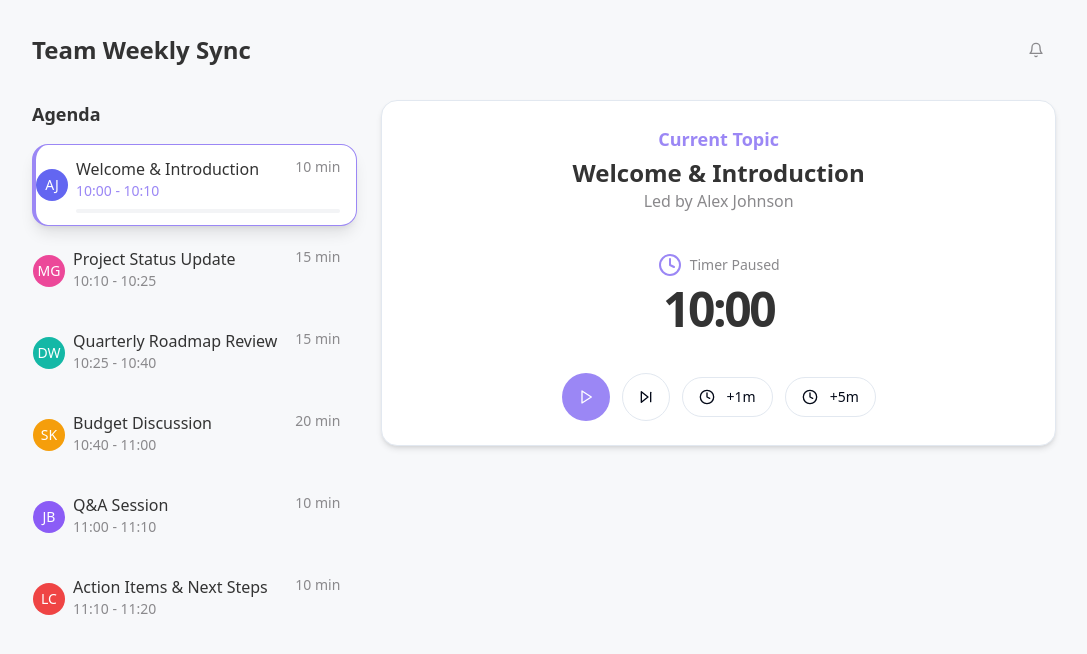
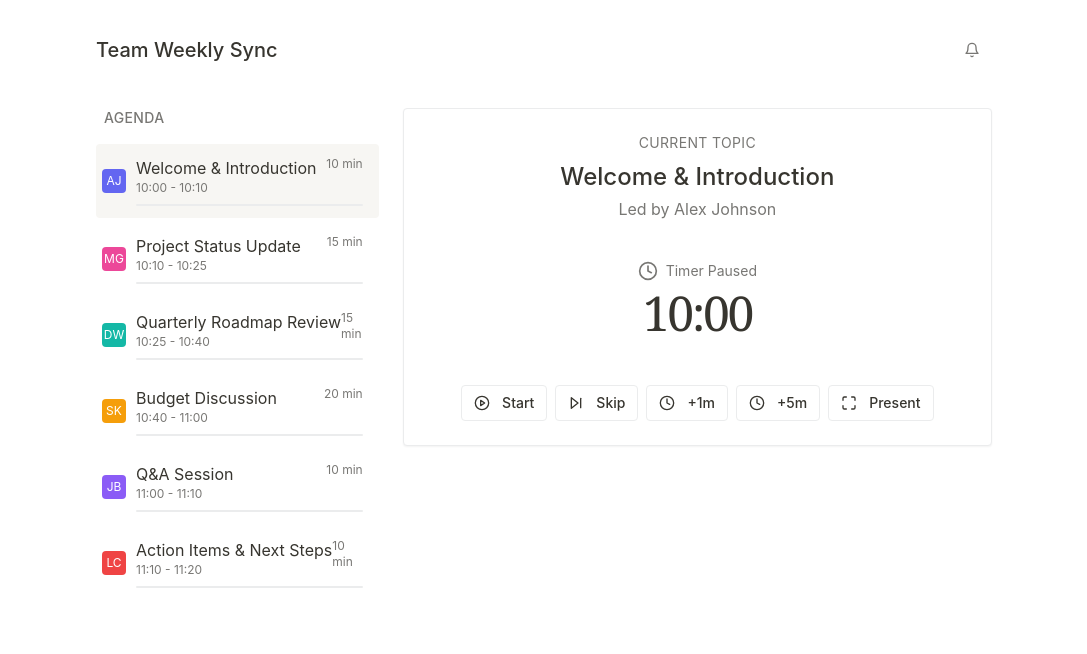
Before and after one commit to John516csd/focusflow-meeting-zen, a React (Vite) app: page / in a window 1280 px wide. Shown: the top 654 px of the page, without its empty margins (96-1183 px from the left). Built offline with nearby package versions, Linux system fonts and the light colour scheme.

Commit message:
feat: Implement Agenda Timer UI
Implement a minimal and Notion-inspired Agenda Timer UI with normal and fullscreen modes, including agenda list, countdown timer, and control buttons.

```diff
--- a/src/components/AgendaItem.tsx
+++ b/src/components/AgendaItem.tsx
@@ -11,45 +11,43 @@ interface AgendaItemProps {
 
 const AgendaItem: React.FC<AgendaItemProps> = ({ item, isActive, progress }) => {
   const itemClasses = `
-    agenda-item relative pl-10 pr-4 py-3 mb-2 rounded-2xl border border-transparent
-    ${isActive ? "agenda-item-active" : ""}
-    ${item.isCompleted ? "agenda-item-completed" : ""}
+    agenda-item relative pl-10 pr-4 py-3 mb-1 rounded-md transition-all duration-200 ease-in-out
+    ${isActive ? "bg-notion-hover text-notion-text" : "hover:bg-notion-hover"}
+    ${item.isCompleted ? "text-notion-subtle" : ""}
   `;
 
   return (
     <div className={itemClasses}>
-      {/* Timeline connector */}
-      <div className={isActive ? "timeline-connector-active" : "timeline-connector"}></div>
-
-      {/* Avatar positioned on the timeline */}
-      <div className="absolute left-0 top-1/2 transform -translate-y-1/2 z-10">
+      {/* Avatar positioned on the left */}
+      <div className="absolute left-1.5 top-1/2 transform -translate-y-1/2 z-10">
         <TeamAvatar
           initials={item.owner.initials}
           backgroundColor={item.owner.avatarColor}
           name={item.owner.name}
+          size="sm"
         />
       </div>
 
       <div className="flex justify-between items-start mb-1">
         <div className="flex-1">
-          <h3 className="font-medium text-timer-text-primary truncate">{item.title}</h3>
-          <p className="agenda-time text-timer-text-secondary text-sm">
+          <h3 className={`font-normal ${isActive ? "font-medium" : ""} text-notion-text truncate transition-all duration-200`}>
+            {item.title}
+          </h3>
+          <p className="text-notion-subtle text-xs">
             {item.startTime} - {item.endTime}
           </p>
         </div>
-        <div className="text-sm font-medium text-timer-text-secondary">
+        <div className="text-xs font-normal text-notion-subtle">
           {item.duration} min
         </div>
       </div>
 
-      {isActive && (
-        <div className="progress-bar-container mt-2">
-          <div
-            className="progress-bar transition-all duration-1000 ease-linear"
-            style={{ width: `${progress}%` }}
-          ></div>
-        </div>
-      )}
+      <div className="progress-bar-container mt-2 h-0.5 w-full bg-notion-border rounded-full overflow-hidden">
+        <div
+          className={`h-full ${isActive ? "bg-notion-accent" : "bg-notion-subtle/30"} rounded-full transition-all duration-1000 ease-linear`}
+          style={{ width: `${isActive ? progress : item.isCompleted ? 100 : 0}%` }}
+        ></div>
+      </div>
     </div>
   );
 };
--- a/src/components/AgendaTimer.tsx
+++ b/src/components/AgendaTimer.tsx
@@ -5,6 +5,7 @@ import { initialAgendaItems, AgendaItem } from "@/data/agendaData";
 import AgendaItemComponent from "./AgendaItem";
 import CountdownTimer from "./CountdownTimer";
 import TimerControls from "./TimerControls";
+import FullscreenTimer from "./FullscreenTimer";
 import { Card } from "@/components/ui/card";
 import { Bell, BellOff } from "lucide-react";
 import { Button } from "@/components/ui/button";
@@ -12,6 +13,7 @@ import { Button } from "@/components/ui/button";
 const AgendaTimer: React.FC = () => {
   const [agendaItems, setAgendaItems] = useState<AgendaItem[]>(initialAgendaItems);
   const [soundEnabled, setSoundEnabled] = useState<boolean>(true);
+  const [isFullscreen, setIsFullscreen] = useState<boolean>(false);
 
   // Handle agenda item completion
   const handleAgendaComplete = useCallback((id: string) => {
@@ -39,33 +41,51 @@ const AgendaTimer: React.FC = () => {
     setSoundEnabled((prev) => !prev);
   };
 
+  // Toggle fullscreen mode
+  const toggleFullscreen = () => {
+    setIsFullscreen((prev) => !prev);
+  };
+
+  if (isFullscreen && currentItem) {
+    return (
+      <FullscreenTimer
+        title={currentItem.title}
+        owner={currentItem.owner.name}
+        timeRemaining={timer.formattedTimeRemaining}
+        isPaused={timer.isPaused}
+        isWarning={timer.isWarning}
+        onExit={toggleFullscreen}
+      />
+    );
+  }
+
   return (
-    <div className="min-h-screen bg-timer-background flex flex-col p-4 md:p-8">
-      <div className="max-w-5xl w-full mx-auto grid grid-cols-1 lg:grid-cols-3 gap-6">
+    <div className="min-h-screen bg-notion-background flex flex-col p-4 md:p-8 font-sans">
+      <div className="max-w-4xl w-full mx-auto grid grid-cols-1 lg:grid-cols-3 gap-6">
         {/* Meeting title and sound toggle */}
-        <div className="lg:col-span-3 flex justify-between items-center mb-2">
-          <h1 className="text-2xl font-bold text-timer-text-primary">Team Weekly Sync</h1>
+        <div className="lg:col-span-3 flex justify-between items-center mb-4">
+          <h1 className="text-xl font-medium text-notion-text">Team Weekly Sync</h1>
           <Button
             variant="ghost"
             size="sm"
             onClick={toggleSound}
-            className="text-timer-text-secondary"
+            className="text-notion-subtle hover:bg-notion-hover rounded-md"
             aria-label={soundEnabled ? "Disable sound" : "Enable sound"}
           >
             {soundEnabled ? (
-              <Bell className="h-5 w-5" />
+              <Bell className="h-4 w-4" />
             ) : (
-              <BellOff className="h-5 w-5" />
+              <BellOff className="h-4 w-4" />
             )}
           </Button>
         </div>
 
         {/* Agenda timeline - left column */}
         <div className="lg:col-span-1">
-          <h2 className="font-semibold text-lg mb-4 text-timer-text-primary">
+          <h2 className="font-medium text-sm mb-4 text-notion-subtle uppercase tracking-wide px-2">
             Agenda
           </h2>
-          <div className="relative">
+          <div className="relative space-y-0.5">
             {agendaItems.map((item) => (
               <AgendaItemComponent
                 key={item.id}
@@ -79,16 +99,16 @@ const AgendaTimer: React.FC = () => {
 
         {/* Timer and controls - right column */}
         <div className="lg:col-span-2">
-          <Card className="p-6 rounded-2xl shadow-md bg-white">
+          <Card className="p-6 rounded-md shadow-notion bg-white border-notion-border">
             {currentItem && (
-              <div className="text-center mb-4">
-                <h2 className="text-lg font-semibold text-timer-highlight mb-1">
+              <div className="text-center mb-4 animate-fade-in-slow">
+                <h2 className="text-sm font-normal text-notion-subtle uppercase tracking-wide mb-2">
                   Current Topic
                 </h2>
-                <h3 className="text-2xl font-bold text-timer-text-primary">
+                <h3 className="text-2xl font-medium text-notion-text mb-1">
                   {currentItem.title}
                 </h3>
-                <p className="text-timer-text-secondary">
+                <p className="text-notion-subtle">
                   Led by {currentItem.owner.name}
                 </p>
               </div>
@@ -106,6 +126,7 @@ const AgendaTimer: React.FC = () => {
               onPause={timer.actions.pause}
               onSkip={timer.actions.skipToNext}
               onAddTime={timer.actions.addTime}
+              onToggleFullscreen={toggleFullscreen}
             />
           </Card>
         </div>
--- a/src/components/CountdownTimer.tsx
+++ b/src/components/CountdownTimer.tsx
@@ -6,29 +6,44 @@ interface CountdownTimerProps {
   timeRemaining: string;
   isPaused: boolean;
   isWarning: boolean;
+  isFullscreen?: boolean;
 }
 
 const CountdownTimer: React.FC<CountdownTimerProps> = ({
   timeRemaining,
   isPaused,
-  isWarning
+  isWarning,
+  isFullscreen = false
 }) => {
   // Determine text color based on warning state
-  const textColorClass = isWarning ? "text-amber-500" : "text-timer-text-primary";
+  const textColorClass = isWarning ? "text-amber-500" : "text-notion-text";
+
+  if (isFullscreen) {
+    return (
+      <div className="flex flex-col items-center justify-center py-8">
+        <div className={`text-8xl font-serif tracking-tighter ${textColorClass} transition-colors duration-300`}>
+          {timeRemaining}
+        </div>
+        <div className="mt-4 text-notion-subtle text-lg">
+          {isPaused ? "Timer Paused" : isWarning ? "Almost Time!" : "Time Remaining"}
+        </div>
+      </div>
+    );
+  }
 
   return (
-    <div className="flex flex-col items-center justify-center py-6 animate-fade-in">
+    <div className="flex flex-col items-center justify-center py-6 transition-opacity duration-300 ease-in-out">
       <div className="flex items-center mb-2">
         {isWarning ? (
-          <AlertCircle className="w-6 h-6 mr-2 text-amber-500 animate-pulse-soft" />
+          <AlertCircle className="w-5 h-5 mr-2 text-amber-500" />
         ) : (
-          <Clock className="w-6 h-6 mr-2 text-timer-highlight" />
+          <Clock className="w-5 h-5 mr-2 text-notion-subtle" />
         )}
-        <span className="text-sm font-medium text-timer-text-secondary">
+        <span className="text-sm font-normal text-notion-subtle">
           {isPaused ? "Timer Paused" : isWarning ? "Almost Time!" : "Time Remaining"}
         </span>
       </div>
-      <div className={`text-5xl font-bold tracking-tighter ${textColorClass}`}>
+      <div className={`text-5xl font-serif tracking-tighter ${textColorClass} transition-colors duration-300`}>
         {timeRemaining}
       </div>
     </div>
--- /dev/null
+++ b/src/components/FullscreenTimer.tsx
@@ -0,0 +1,56 @@
+
+import React from "react";
+import { X } from "lucide-react";
+import CountdownTimer from "./CountdownTimer";
+import { Button } from "@/components/ui/button";
+
+interface FullscreenTimerProps {
+  title: string;
+  owner: string;
+  timeRemaining: string;
+  isPaused: boolean;
+  isWarning: boolean;
+  onExit: () => void;
+}
+
+const FullscreenTimer: React.FC<FullscreenTimerProps> = ({
+  title,
+  owner,
+  timeRemaining,
+  isPaused,
+  isWarning,
+  onExit
+}) => {
+  return (
+    <div className="fixed inset-0 bg-notion-background flex flex-col items-center justify-center z-50 p-6 animate-fade-in-slow">
+      <Button
+        variant="ghost"
+        size="sm"
+        onClick={onExit}
+        className="absolute top-4 right-4 text-notion-subtle hover:bg-notion-hover rounded-md"
+        aria-label="Exit fullscreen"
+      >
+        <X className="h-5 w-5" />
+      </Button>
+
+      <div className="text-center max-w-2xl animate-slide-in-bottom">
+        <h1 className="text-4xl md:text-5xl font-serif text-notion-text mb-6">
+          {title}
+        </h1>
+
+        <div className="text-notion-subtle text-lg mb-12">
+          Led by {owner}
+        </div>
+
+        <CountdownTimer
+          timeRemaining={timeRemaining}
+          isPaused={isPaused}
+          isWarning={isWarning}
+          isFullscreen={true}
+        />
+      </div>
+    </div>
+  );
+};
+
+export default FullscreenTimer;
--- a/src/components/TeamAvatar.tsx
+++ b/src/components/TeamAvatar.tsx
@@ -17,7 +17,7 @@ const TeamAvatar: React.FC<TeamAvatarProps> = ({ initials, backgroundColor, name
 
   return (
     <div
-      className={`${sizeClasses[size]} rounded-full flex items-center justify-center text-white font-medium`}
+      className={`${sizeClasses[size]} rounded-md flex items-center justify-center text-white font-normal transition-all duration-150`}
       style={{ backgroundColor }}
       title={name}
     >
--- a/src/components/TimerControls.tsx
+++ b/src/components/TimerControls.tsx
@@ -1,6 +1,6 @@
 
 import React from "react";
-import { Play, Pause, SkipForward, Clock } from "lucide-react";
+import { PlayCircle, PauseCircle, SkipForward, Clock, Maximize } from "lucide-react";
 import { Button } from "@/components/ui/button";
 
 interface TimerControlsProps {
@@ -9,6 +9,7 @@ interface TimerControlsProps {
   onPause: () => void;
   onSkip: () => void;
   onAddTime: (minutes: number) => void;
+  onToggleFullscreen: () => void;
 }
 
 const TimerControls: React.FC<TimerControlsProps> = ({
@@ -17,41 +18,47 @@ const TimerControls: React.FC<TimerControlsProps> = ({
   onPause,
   onSkip,
   onAddTime,
+  onToggleFullscreen
 }) => {
   return (
-    <div className="flex items-center justify-center gap-3 mt-4">
+    <div className="flex items-center justify-center gap-2 mt-6">
       {isPaused ? (
         <Button
           onClick={onStart}
-          className="bg-timer-highlight hover:bg-timer-lowlight text-white rounded-full w-12 h-12 flex items-center justify-center"
-          aria-label="Start timer"
+          variant="outline"
+          size="sm"
+          className="bg-white hover:bg-notion-hover text-notion-text border-notion-border rounded-md flex items-center"
         >
-          <Play className="h-5 w-5" />
+          <PlayCircle className="h-4 w-4 mr-1" />
+          Start
         </Button>
       ) : (
         <Button
           onClick={onPause}
-          className="bg-amber-500 hover:bg-amber-600 text-white rounded-full w-12 h-12 flex items-center justify-center"
-          aria-label="Pause timer"
+          variant="outline"
+          size="sm"
+          className="bg-white hover:bg-notion-hover text-notion-text border-notion-border rounded-md flex items-center"
         >
-          <Pause className="h-5 w-5" />
+          <PauseCircle className="h-4 w-4 mr-1" />
+          Pause
         </Button>
       )}
 
       <Button
         onClick={onSkip}
         variant="outline"
-        className="rounded-full w-12 h-12 flex items-center justify-center"
-        aria-label="Skip to next item"
+        size="sm"
+        className="bg-white hover:bg-notion-hover text-notion-text border-notion-border rounded-md flex items-center"
       >
-        <SkipForward className="h-5 w-5" />
+        <SkipForward className="h-4 w-4 mr-1" />
+        Skip
       </Button>
 
       <Button
         onClick={() => onAddTime(1)}
         variant="outline"
-        className="rounded-full flex items-center justify-center text-sm"
-        aria-label="Add one minute"
+        size="sm"
+        className="bg-white hover:bg-notion-hover text-notion-text border-notion-border rounded-md flex items-center"
       >
         <Clock className="h-4 w-4 mr-1" />
         +1m
@@ -60,11 +67,21 @@ const TimerControls: React.FC<TimerControlsProps> = ({
       <Button
         onClick={() => onAddTime(5)}
         variant="outline"
-        className="rounded-full flex items-center justify-center text-sm"
-        aria-label="Add five minutes"
+        size="sm"
+        className="bg-white hover:bg-notion-hover text-notion-text border-notion-border rounded-md flex items-center"
       >
         <Clock className="h-4 w-4 mr-1" />
         +5m
+      </Button>
+
+      <Button
+        onClick={onToggleFullscreen}
+        variant="outline"
+        size="sm"
+        className="bg-white hover:bg-notion-hover text-notion-text border-notion-border rounded-md flex items-center"
+      >
+        <Maximize className="h-4 w-4 mr-1" />
+        Present
       </Button>
     </div>
   );
--- a/src/index.css
+++ b/src/index.css
@@ -33,7 +33,7 @@
     --input: 214.3 31.8% 91.4%;
     --ring: 222.2 84% 4.9%;
 
-    --radius: 0.5rem;
+    --radius: 0.375rem;
 
     --sidebar-background: 0 0% 98%;
 
@@ -97,49 +97,24 @@
   }
 
   body {
-    @apply bg-background text-foreground;
+    @apply bg-background text-foreground font-sans antialiased;
+  }
+
+  /* Notion-inspired font styles */
+  h1, h2, h3, h4, h5, h6 {
+    @apply font-sans;
   }
 }
 
 @layer utilities {
-  .timeline-connector {
-    @apply absolute h-full w-0.5 bg-timer-border left-4 -z-10;
+  /* ... keep existing code (utility classes) */
+
+  /* Notion-inspired styles */
+  .notion-transition {
+    @apply transition-all duration-200 ease-in-out;
   }
 
-  .timeline-connector-active {
-    @apply absolute h-full w-0.5 bg-timer-highlight left-4 -z-10 animate-pulse-soft;
-  }
-
-  .agenda-item {
-    @apply transition-all duration-300 ease-in-out;
-  }
-
-  .agenda-item-active {
-    @apply bg-white shadow-lg border-l-4 border-timer-highlight;
-  }
-
-  .agenda-item-active .agenda-time {
-    @apply text-timer-highlight font-medium;
-  }
-
-  .agenda-item-completed .agenda-title,
-  .agenda-item-completed .agenda-time {
-    @apply text-timer-text-secondary line-through;
-  }
-
-  .progress-bar-container {
-    @apply h-1 w-full bg-gray-100 rounded-full overflow-hidden;
-  }
-
-  .progress-bar {
-    @apply h-full bg-timer-highlight rounded-full;
-  }
-
-  .time-warning {
-    @apply text-amber-500;
-  }
-
-  .avatar-circle {
-    @apply w-8 h-8 rounded-full flex items-center justify-center text-white text-sm font-medium;
+  .notion-hover {
+    @apply hover:bg-notion-hover transition-all duration-150;
   }
 }
--- a/src/pages/Index.tsx
+++ b/src/pages/Index.tsx
@@ -2,7 +2,11 @@
 import AgendaTimer from "@/components/AgendaTimer";
 
 const Index = () => {
-  return <AgendaTimer />;
+  return (
+    <div className="min-h-screen bg-notion-background">
+      <AgendaTimer />
+    </div>
+  );
 };
 
 export default Index;
--- a/tailwind.config.ts
+++ b/tailwind.config.ts
@@ -1,4 +1,3 @@
-
 import type { Config } from "tailwindcss";
 
 export default {
@@ -64,21 +63,33 @@ export default {
 					ring: 'hsl(var(--sidebar-ring))'
 				},
 				timer: {
-					highlight: '#9b87f5',
-					lowlight: '#d6bcfa',
-					background: '#f7f8fa',
-					border: '#e5e7eb',
+					highlight: '#37352F',
+					lowlight: '#E9E9E7',
+					background: '#FFFFFF',
+					border: '#EBECED',
 					text: {
-						primary: '#333333',
-						secondary: '#8A898C'
+						primary: '#37352F',
+						secondary: '#787774'
 					}
 				},
+				notion: {
+					background: '#FFFFFF',
+					text: '#37352F',
+					subtle: '#787774',
+					border: '#EBECED',
+					hover: '#F7F6F3',
+					accent: '#2383E2'
+				}
+			},
+			fontFamily: {
+				sans: ['Inter', 'ui-sans-serif', 'system-ui', 'sans-serif'],
+				serif: ['Georgia', 'ui-serif', 'serif']
 			},
 			borderRadius: {
 				lg: 'var(--radius)',
 				md: 'calc(var(--radius) - 2px)',
 				sm: 'calc(var(--radius) - 4px)',
-				'2xl': '1rem'
+				'2xl': '0.75rem'
 			},
 			keyframes: {
 				'accordion-down': {
@@ -108,13 +119,27 @@ export default {
 				'fade-in': {
 					from: { opacity: '0' },
 					to: { opacity: '1' }
+				},
+				'fade-in-slow': {
+					from: { opacity: '0' },
+					to: { opacity: '1' }
+				},
+				'slide-in-bottom': {
+					from: { transform: 'translateY(10px)', opacity: '0' },
+					to: { transform: 'translateY(0)', opacity: '1' }
 				}
 			},
 			animation: {
 				'accordion-down': 'accordion-down 0.2s ease-out',
 				'accordion-up': 'accordion-up 0.2s ease-out',
 				'pulse-soft': 'pulse-soft 2s ease-in-out infinite',
-				'fade-in': 'fade-in 0.3s ease-out'
+				'fade-in': 'fade-in 0.3s ease-out',
+				'fade-in-slow': 'fade-in-slow 0.6s ease-out',
+				'slide-in-bottom': 'slide-in-bottom 0.3s ease-out'
+			},
+			boxShadow: {
+				'notion': '0 1px 3px rgba(0, 0, 0, 0.05)',
+				'notion-hover': '0 1px 5px rgba(0, 0, 0, 0.1)'
 			}
 		}
 	},
```
